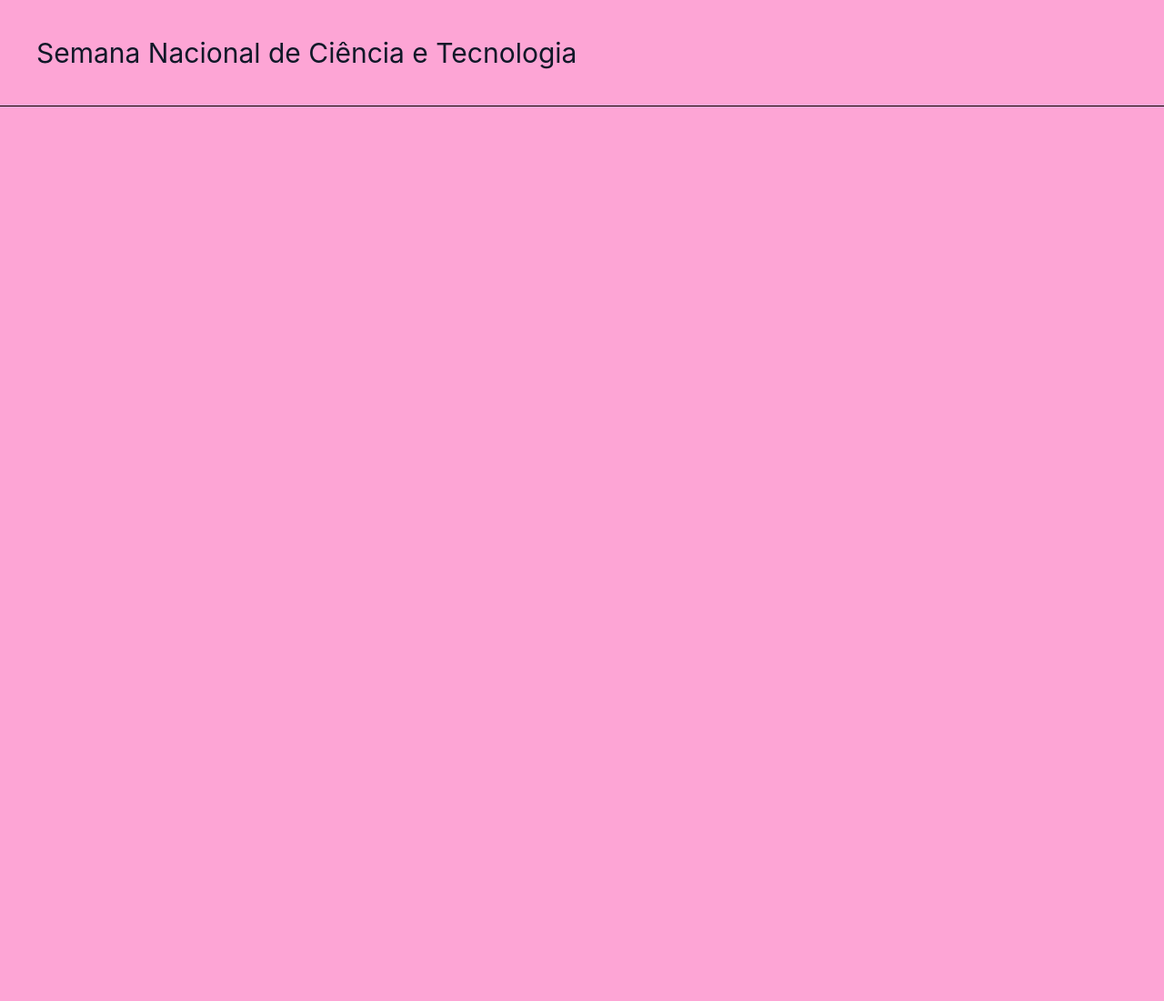
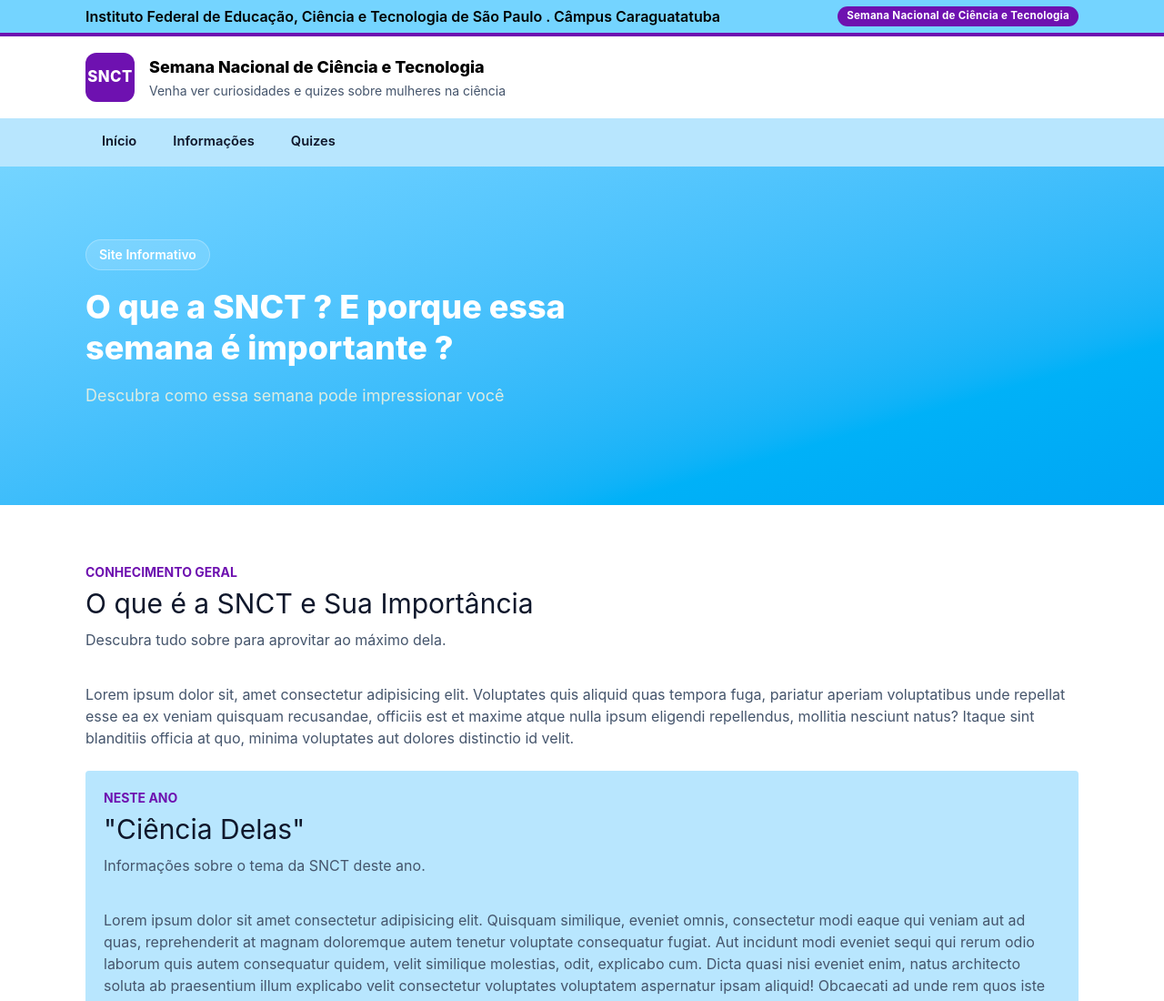
Before and after one commit to ctracina-no/SNCT, a website: page index.html in a window 1280 px wide. Shown: the top 1100 px of the page at 91% size. Before the commit the page ends 800 px from the top, so only its background shows below. Drawn offline with Linux system fonts and the light colour scheme.

Commit message:
estrutura

```diff
--- a/index.html
+++ b/index.html
@@ -1,5 +1,6 @@
 <!DOCTYPE html>
 <html lang="en">
+
 <head>
     <meta charset="UTF-8">
     <meta name="viewport" content="width=device-width, initial-scale=1.0">
@@ -7,9 +8,119 @@
     <link rel="shortcut icon" href="img/gender-female-bold.png" type="image/x-icon">
     <title>Semana Nacional de Ciência e Tecnologia</title>
 </head>
-<body class="bg-pink-300 text-gray-900">
 
-    <h1 class="text-3xl p-10 border-black border-b border-solid">Semana Nacional de Ciência e Tecnologia</h1>
+<body class="bg-white text-black">
 
+    <div class="bg-sky-300">
+
+    <div class=" max-w-285 mx-auto px-6 flex justify-between items-center gap-3 flex-wrap py-1.5">
+        <span class="font-semibold">Instituto Federal de Educação, Ciência e Tecnologia de São Paulo . Câmpus
+            Caraguatatuba</span>
+
+        <span class="bg-purple-800 text-white font-bold px-2.5 py-0.5 rounded-full text-[0.72rem] tracking-wide">Semana
+            Nacional de Ciência e Tecnologia</span>
+    </div>
+</div>
+    <header class="bg-white border-t-4 border-purple-800">
+        <div class="max-w-285 mx-auto px-6 flex items-center gap-4 py-4.5 rounded">
+            <div
+                class="w-13.5 h-13.5 rounded-xl bg-ifsp-escuro flex items-center justify-center text-white font-extrabold text-[1.05rem] tracking-wide shrink-0 bg-purple-800">
+                SNCT</div>
+
+            <div>
+                <h1 class="m-0 text-lg font-extrabold text-black">Semana Nacional de Ciência e Tecnologia</h1>
+                <p class="mt-0.5 mb-0 text-sm text-slate-600">Venha ver curiosidades e quizes sobre mulheres na ciência
+                </p>
+            </div>
+        </div>
+    </header>
+
+    <nav class="bg-sky-200">
+        <div class="max-w-285 mx-auto px-6">
+            <ul class="list-none flex gap-1 m-0 p-0 flex-wrap">
+                <li>
+                    <a href="#inicio"
+                        class="block text-slate-900 no-underline font-semibold text-[0.92rem] px-4.5 py-3.5 border-b-[3px] border-transparent hover:border-purple-800 hover:bg-sky-950/10">Início</a>
+                </li>
+                <li>
+                    <a href="#informacao"
+                        class="block text-slate-900 no-underline font-semibold text-[0.92rem] px-4.5 py-3.5 border-b-[3px] border-transparent hover:border-purple-800 hover:bg-sky-950/10">Informações</a>
+                </li>
+                <li>
+                    <a href="#quizes"
+                        class="block text-slate-900 no-underline font-semibold text-[0.92rem] px-4.5 py-3.5 border-b-[3px] border-transparent hover:border-purple-800 hover:bg-sky-950/10">Quizes</a>
+                </li>
+            </ul>
+        </div>
+    </nav>
+
+    <section
+        class="bg-linear-to-br from-sky-300 to-sky-500 text-white py-16 md:py-20 pb-16 md:pb-19 relative overflow-hidden"
+        id="inicio">
+        <div class="max-w-285 mx-auto px-6 grid grid-cols-1 md:grid-cols-[1.15fr_0.85fr] gap-10 items-center">
+            <div>
+                <span
+                    class="inline-block bg-white/15 px-3.5 py-1.5 rounded-full text-sm font-semibold mb-4.5 border border-white/25">Site
+                    Informativo</span>
+
+                <h2 class="text-4xl leading-tight m-0 mb-4 font-extrabold">O que a SNCT ? E porque essa semana é
+                    importante ?</h2>
+
+                <p class="text-lg text-[#dcece2] max-w-[46ch] m-0 mb-7.5">Descubra como essa semana pode impressionar
+                    você</p>
+            </div>
+        </div>
+    </section>
+
+    <section class="py-16" id="informacao">
+        <div class="max-w-285 mx-auto px-6">
+            <div class="max-w-160 m-0 mb-9">
+                <p class="text-purple-800 font-bold text-sm m-0 mb-1.5">CONHECIMENTO GERAL</p>
+
+                <h3 class="text-3xl m-0 mb-2.5 text-slate-900">O que é a SNCT e Sua Importância</h3>
+
+                <p class="text-slate-600 m-0">Descubra tudo sobre para aprovitar ao máximo dela.</p>
+            </div>
+
+            <div class="mb-6 text-slate-600">Lorem ipsum dolor sit, amet consectetur adipisicing elit. Voluptates quis
+                aliquid quas tempora fuga, pariatur aperiam voluptatibus unde repellat esse ea ex veniam quisquam
+                recusandae, officiis est et maxime atque nulla ipsum eligendi repellendus, mollitia nesciunt natus?
+                Itaque sint blanditiis officia at quo, minima voluptates aut dolores distinctio id velit.</div>
+
+            <main class="bg-sky-200 rounded p-5 ">
+
+                <p class="text-purple-800 font-bold text-sm m-0 mb-1.5">NESTE ANO</p>
+
+                <h3 class="text-3xl m-0 mb-2.5 text-slate-900">"Ciência Delas"</h3>
+
+                <p class="text-slate-600 m-0 mb-9">Informações sobre o tema da SNCT deste ano.</p>
+
+                <div class="mb-6 text-slate-600">Lorem ipsum dolor sit amet consectetur adipisicing elit. Quisquam
+                    similique, eveniet omnis, consectetur modi eaque qui veniam aut ad quas, reprehenderit at magnam
+                    doloremque autem tenetur voluptate consequatur fugiat. Aut incidunt modi eveniet sequi qui rerum
+                    odio laborum quis autem consequatur quidem, velit similique molestias, odit, explicabo cum.
+                    Dicta
+                    quasi nisi eveniet enim, natus architecto soluta ab praesentium illum explicabo velit
+                    consectetur
+                    voluptates voluptatem aspernatur ipsam aliquid! Obcaecati ad unde rem quos iste repellat fuga,
+                    labore voluptas sunt corporis illo voluptatum, nemo aliquid eos consequuntur iure consequatur ut
+                    cupiditate omnis id. Consectetur vero, optio voluptatum ex nemo reprehenderit cumque a!</div>
+
+            </main>
+        </div>
+    </section>
+
+    <section class="py-16" id="quizes">
+       <div class="max-w-285 mx-auto px-6">
+            <div class="max-w-160 m-0 mb-9">
+                <p class="text-purple-800 font-bold text-sm m-0 mb-1.5">HISTÓRIA E CIÊNCIA</p>
+
+                <h3 class="text-3xl m-0 mb-2.5 text-slate-900">Escolha um quiz para começar</h3>
+
+                <p class="text-slate-600 m-0">Teste seu conhecimentos, e mostre quando você sabe.</p>
+            </div>
+        </div>
+    </section>
 </body>
+
 </html>
```
Also changed, not shown: dist/output.css.
